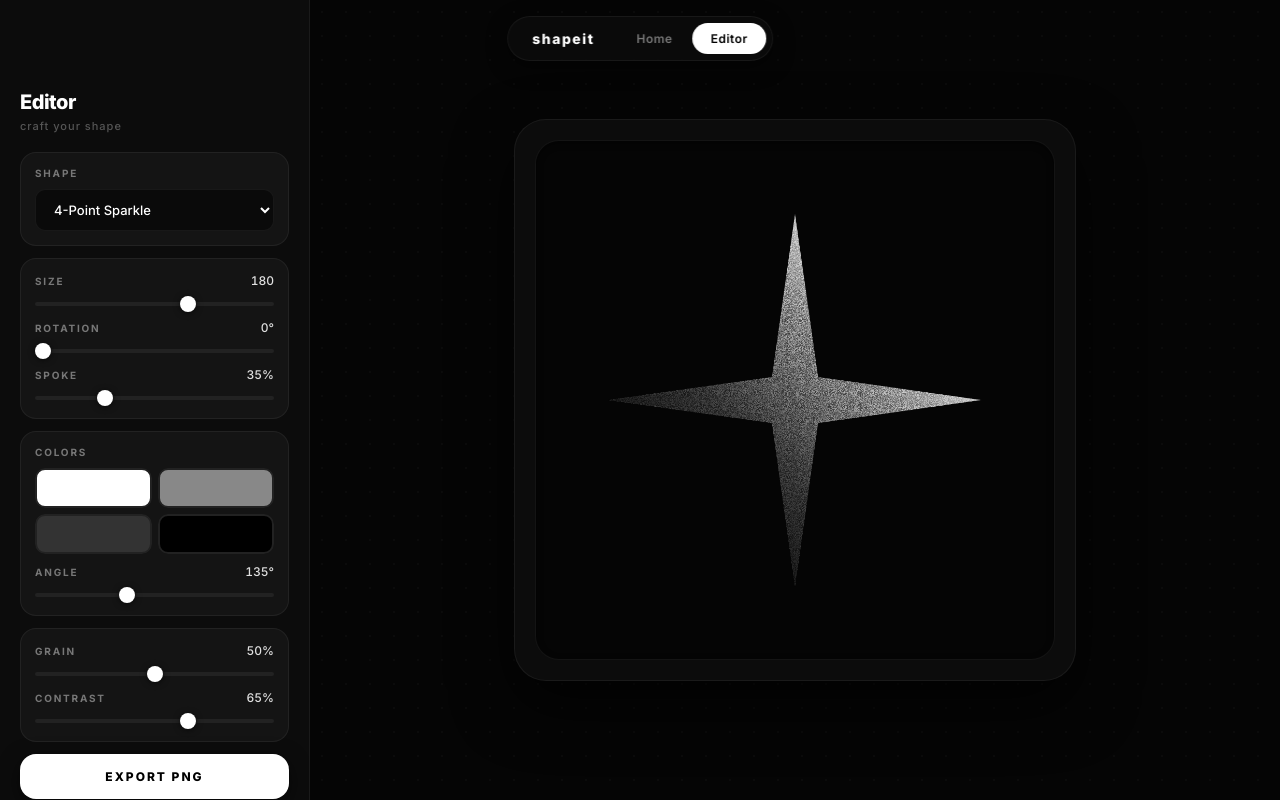
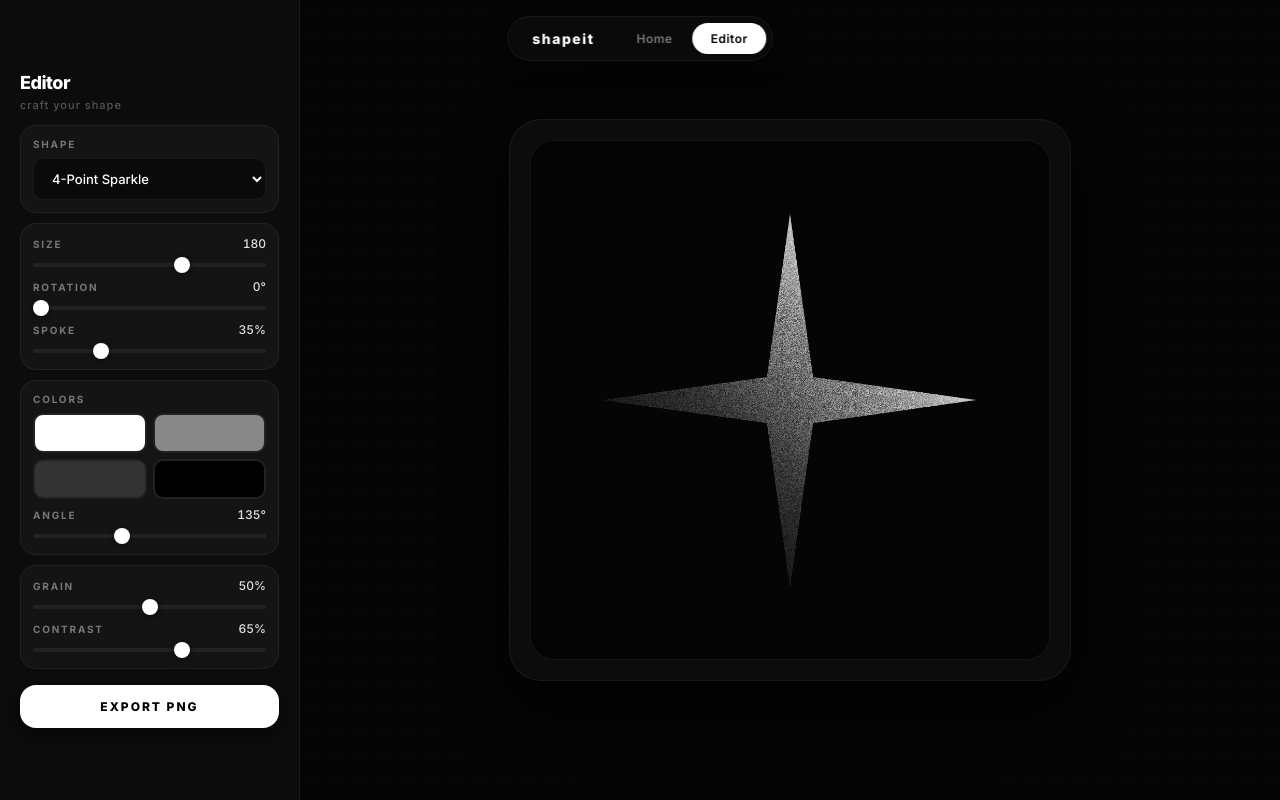
Before and after one commit to Leonxlnx/shapeit, a Next.js app: page /editor in a window 1280 px wide. Built offline with nearby package versions, Linux system fonts and the light colour scheme.

Commit message:
fix: sidebar layout, hydration warning, export button visibility

```diff
--- a/src/app/editor/page.module.css
+++ b/src/app/editor/page.module.css
@@ -8,24 +8,25 @@
 
 /* Sidebar */
 .sidebar {
-    width: 310px;
-    min-width: 310px;
+    width: 300px;
+    min-width: 300px;
     background: var(--bg-panel);
     border-right: 1px solid var(--border);
-    padding: 90px 20px 28px;
+    padding: 20px;
+    padding-top: 72px;
     display: flex;
     flex-direction: column;
-    gap: 12px;
+    gap: 10px;
     overflow-y: auto;
     z-index: 10;
 }
 
 .sidebarHeader {
-    margin-bottom: 6px;
+    margin-bottom: 2px;
 }
 
 .sidebarTitle {
-    font-size: 20px;
+    font-size: 18px;
     font-weight: 800;
     letter-spacing: -0.5px;
     color: var(--white);
@@ -42,8 +43,8 @@
 .section {
     display: flex;
     flex-direction: column;
-    gap: 10px;
-    padding: 14px;
+    gap: 8px;
+    padding: 12px;
     background: var(--bg-elevated);
     border-radius: var(--radius-md);
     border: 1px solid var(--border);
@@ -61,7 +62,7 @@
     background: var(--white);
     color: var(--black);
     border: none;
-    padding: 15px;
+    padding: 14px;
     border-radius: var(--radius-md);
     font-size: 12px;
     font-weight: 800;
@@ -69,8 +70,9 @@
     letter-spacing: 2px;
     cursor: pointer;
     transition: all 0.25s var(--ease);
-    margin-top: auto;
+    margin-top: 6px;
     box-shadow: var(--shadow-md);
+    flex-shrink: 0;
 }
 
 .downloadBtn:hover {
--- a/src/app/layout.js
+++ b/src/app/layout.js
@@ -7,8 +7,8 @@ export const metadata = {
 
 export default function RootLayout({ children }) {
   return (
-    <html lang="en">
-      <body>{children}</body>
+    <html lang="en" suppressHydrationWarning>
+      <body suppressHydrationWarning>{children}</body>
     </html>
   );
 }
```
